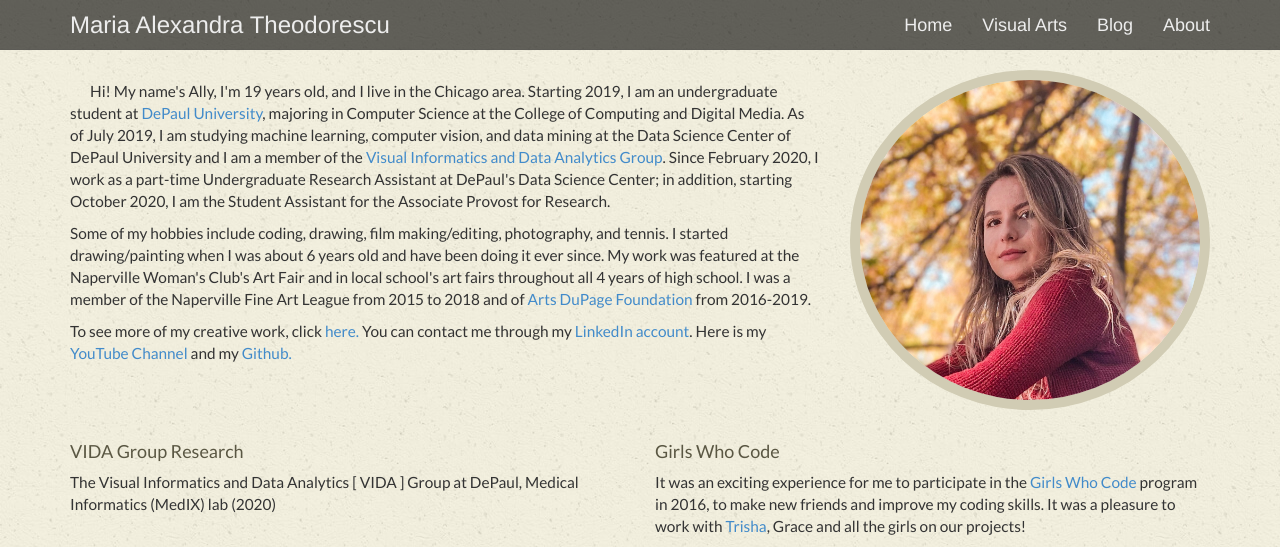
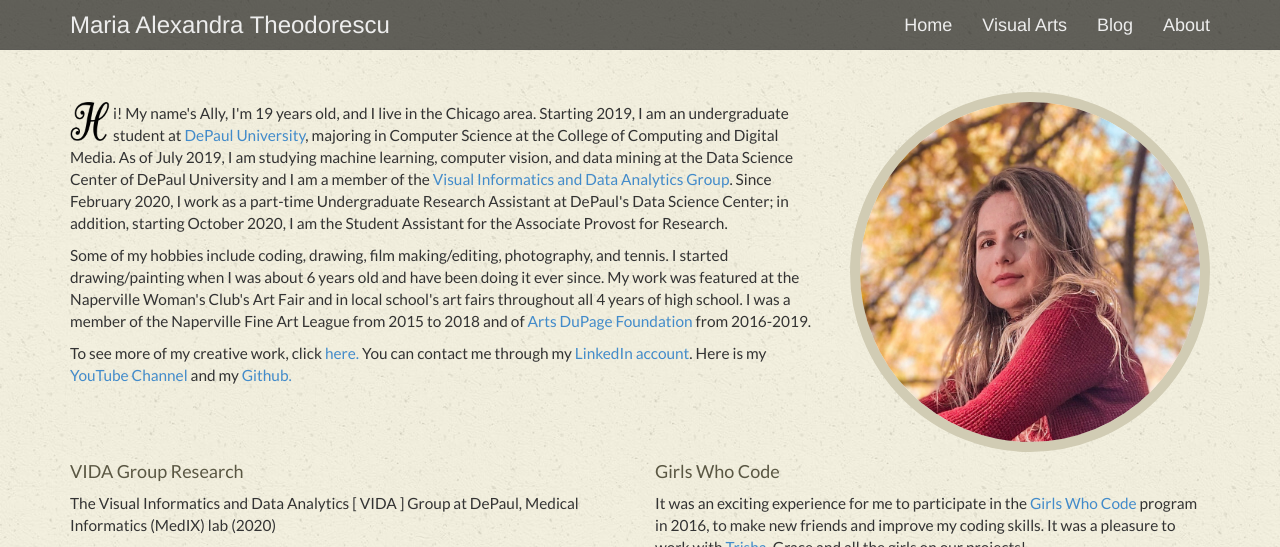
Before and after one commit to allyth/allyth, a Jekyll site: the page built from about.html, in a window 1280 px wide and 1165 px high. Shown: the top 547 px of the window. Built offline with Jekyll 4.4.1, drawn with Linux system fonts in a browser that asks for light colours; some web fonts are replaced; grey boxes are pictures that could not be loaded.

Commit message:
Edit about

```diff
--- a/about.html
+++ b/about.html
@@ -3,12 +3,24 @@ layout: page
 title: About
 ---
 
+<style>
+    /* #first-para {
+        text-indent: 20px;
+    } */
+
+    #first-para::first-letter {
+        font-size: 250%;
+        font-family: "Monotype Corsiva"
+    }
+</style>
+
 <div class="container about">
+    <br>
     <div class="row">
         <div class="col-sm-7 col-md-8">
-
             <div style="padding: 10px 0px;">
-                <p style="text-indent: 20px;"> Hi! My name's Ally, I'm 19 years old, and I live in the Chicago area. Starting 2019, I am an      undergraduate student at <a href="https://www.cdm.depaul.edu/Pages/default.aspx">DePaul University</a>, majoring in Computer Science at the College of Computing and Digital Media.
+                <img style="float: left; width:40px; margin-right: 3px;" src="/img/site/H.png">
+                <p id="first-para1">i! My name's Ally, I'm 19 years old, and I live in the Chicago area. Starting 2019, I am an      undergraduate student at <a href="https://www.cdm.depaul.edu/Pages/default.aspx">DePaul University</a>, majoring in Computer Science at the College of Computing and Digital Media.
                 As of July 2019, I am studying machine learning, computer vision, and data mining at the Data Science Center of DePaul University and I am a member of the <a href="http://facweb.cs.depaul.edu research/vc/students.html">Visual Informatics and Data Analytics Group</a>. Since February 2020, I work as a part-time Undergraduate Research Assistant at DePaul's Data Science Center; in addition, starting October 2020, I am the Student Assistant for the Associate Provost for Research. </p>
 
                 <p>Some of my hobbies include coding, drawing, film making/editing, photography, and tennis. I started drawing/painting when I was about 6 years old and have been doing it ever since.
@@ -17,19 +29,12 @@ title: About
 
                     <p>To see more of my creative work, click <a href="https://www.instagram.com/oceanbluesoul/">here.</a> You can contact me through my <a href="http://www.linkedin.com/in/alexandra-theodorescu">LinkedIn account</a>.
                         Here is my <a href="https://www.youtube.com/channel/UCsmi_PF7u1UySmfRZznQr7w/videos?view_as=subscriber">YouTube Channel</a> and my <a href="https://github.com/allyth">Github.</a></p>
-
-                <!--<br>-->
             </div>
         </div>
         <div class="col-sm-5 col-md-4" style="text-align: center;">
             <img class="me img-responsive img-circle" alt="Maria Alexandra Theodorescu" style="margin: 0 auto;" src="/img/site/ally2020.jpg" />
         </div>
     </div>
-
-    <div class="row">
-
-    </div>
-    <br>
 
     <div class="row">
         <div class="col-md-6">
```
Also changed, not shown: img/site/H.png (added), img/site/ally2020.jpg.
